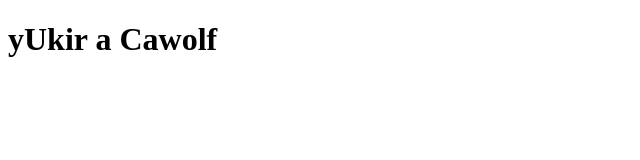
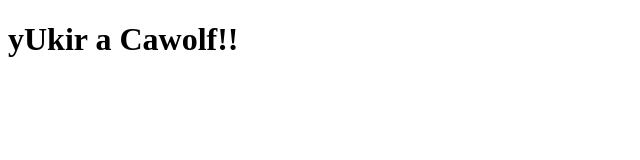
Before and after one commit to yUkir1608/test_repoYuk, a plain HTML site: page index.html in a window 1280 px wide. Shown: the full height of the page, 0-640 px from the left. Drawn offline with Linux system fonts and the light colour scheme.

```diff
--- a/index.html
+++ b/index.html
@@ -6,6 +6,7 @@
     <title>:D</title>
 </head>
 <body>
- <h1>yUkir a Cawolf</h1>
+ <h1>yUkir a Cawolf!!
+ </h1>
 </body>
 </html>
```
